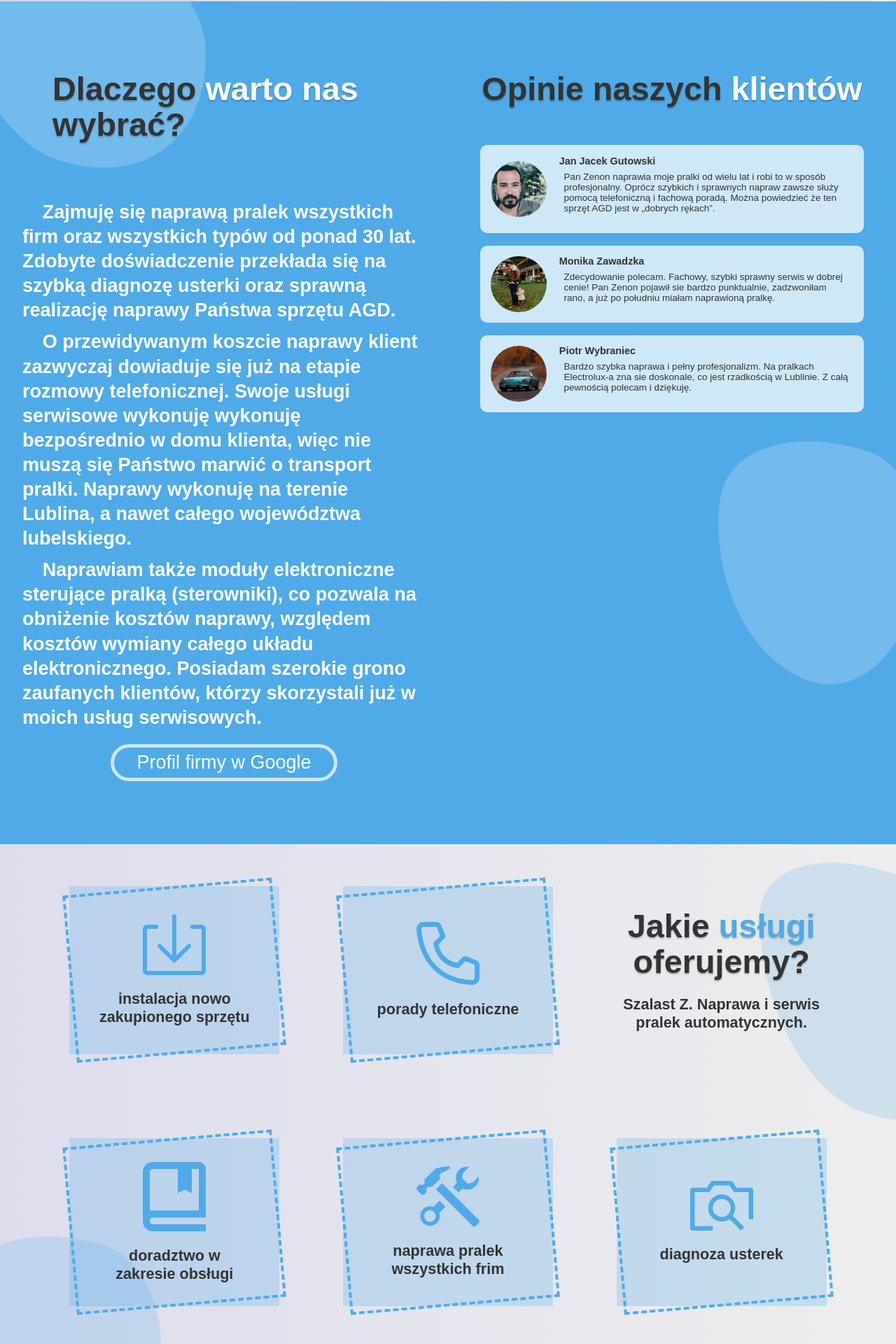
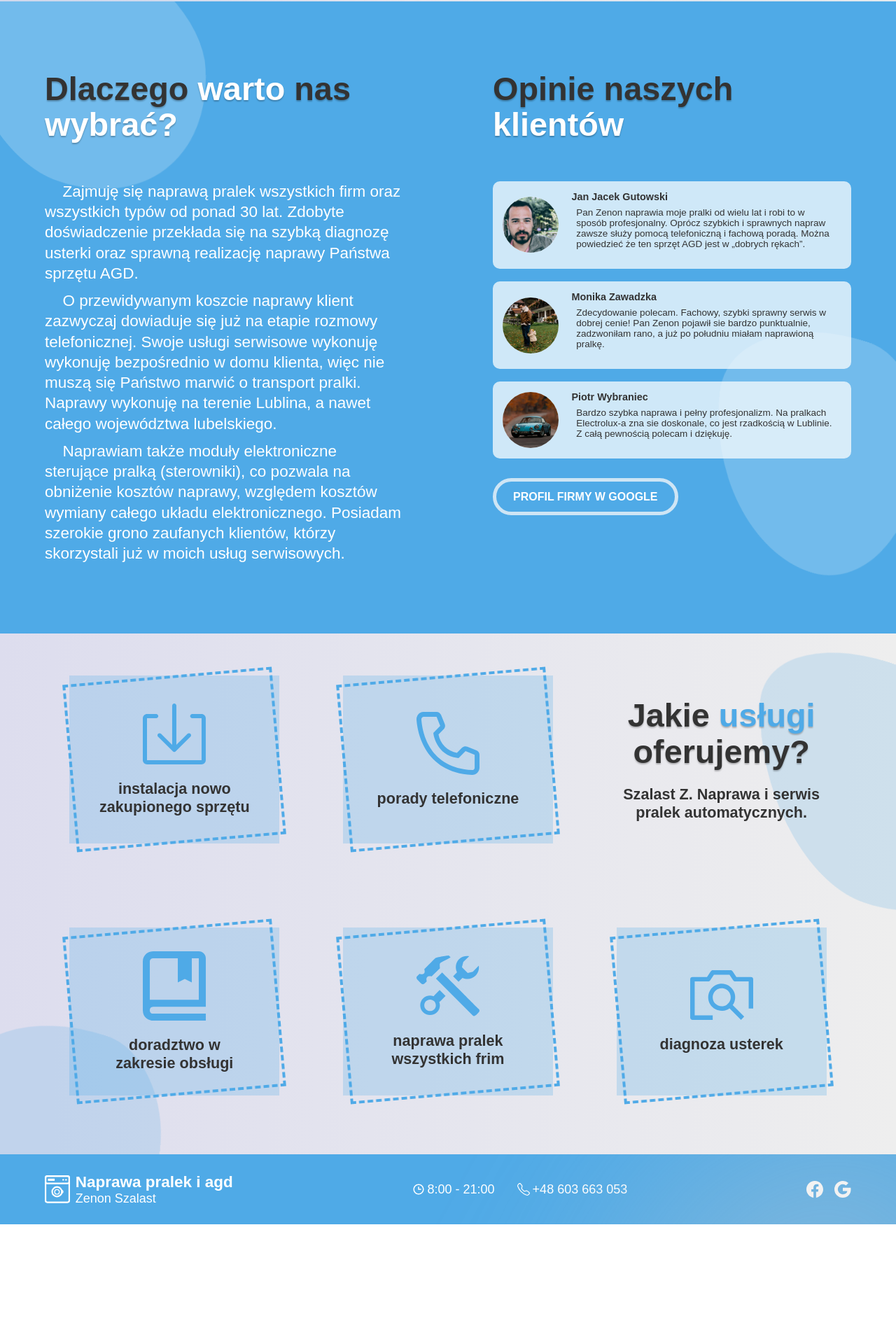
Before and after one commit to alfycode/naprawa-pralek-website, a Next.js app: page /App in a window 1280 px wide. Shown: the part 798-2718 px from the top of the page at 70% size. After the commit the page ends 2547 px from the top, so only its background shows below. Built offline with nearby package versions, Linux system fonts and the light colour scheme.

Commit message:
main : add footer and fix about us page

```diff
--- a/src/components/AboutUs/AboutUsElements.js
+++ b/src/components/AboutUs/AboutUsElements.js
@@ -12,6 +12,7 @@ export const AboutUsContentWrap = styled.div`
   gap: 3em;
   margin-bottom: 5em;
   z-index: 10;
+  padding: 0 4rem;
   @media screen and (min-width: 768px) {
     width: 80%;
   }
@@ -20,7 +21,7 @@ export const AboutUsContentWrap = styled.div`
   }
 `;
 export const AboutUsTitle = styled(motion.h2)`
-  width: ${(props) => (props.serv ? "300px" : "250px")};
+  // width: ${(props) => (props.serv ? "300px" : "250px")};
   font-size: 3.8em;
   font-weight: 800;
   text-align: center;
@@ -29,28 +30,28 @@ export const AboutUsTitle = styled(motion.h2)`
   text-shadow: 0px 2px 2px rgba(0, 0, 0, 0.25);
   padding-top: ${(props) => (props.serv ? "0" : "0.5em")};
   @media screen and (min-width: 550px) {
-    width: ${(props) => (props.serv ? "400px" : "350px")};
+    // width: ${(props) => (props.serv ? "400px" : "350px")};
   }
   @media screen and (min-width: 960px) {
-    width: ${(props) => (props.right ? "fit-content" : "350px")};
+    // width: ${(props) => (props.right ? "fit-content" : "350px")};
     font-size: 2.2em;
     text-align: ${(props) => [props.serv ? "center" : "left"]};
     padding-top: ${(props) => (props.serv ? "0" : "100px")};
   }
   @media screen and (min-width: 1280px) {
-    width: ${(props) => (props.right ? "fit-content" : "490px")};
+    // width: ${(props) => (props.right ? "fit-content" : "490px")};
     font-size: 2.6em;
   }
   @media screen and (min-width: 1600px) {
-    width: ${(props) => (props.right ? "fit-content" : "550px")};
+    // width: ${(props) => (props.right ? "fit-content" : "550px")};
     font-size: 2.8em;
   }
   @media screen and (min-width: 1920px) {
-    width: ${(props) => (props.right ? "fit-content" : "600px")};
+    // width: ${(props) => (props.right ? "fit-content" : "600px")};
     font-size: 3em;
   }
   @media screen and (min-width: 2300px) {
-    width: ${(props) => (props.right ? "fit-content" : "700px")};
+    // width: ${(props) => (props.right ? "fit-content" : "700px")};
     font-size: 3em;
   }
 `;
@@ -61,15 +62,16 @@ export const AboutUsText = styled(motion.p)`
   display: flex;
   flex-direction: column;
   align-items: center;
-  font-weight: 700;
+  font-weight: 400;
   font-size: 2.4em;
   line-height: 1.3em;
-  text-align: left;
+  text-align: center;
   color: #fff;
-  width: 90%;
+  // width: 90%;
   @media screen and (min-width: 960px) {
-    font-size: 1.5em;
-    margin-top: 1em;
+    font-size: 1.25em;
+    // margin-top: 1em;
+    text-align: left;
   }
 `;
 export const AboutUsOpinionsWrap = styled.div`
@@ -80,16 +82,17 @@ export const AboutUsOpinionsWrap = styled.div`
   justify-content: center;
   align-items: center;
   gap: 3em;
-  @media screen and (min-width: 768px) {
-    width: 95%;
-  }
+  // @media screen and (min-width: 768px) {
+  //  width: 100%;
+  // }
   @media screen and (min-width: 960px) {
     gap: 1em;
+    align-items: flex-start;
   }
 `;
 export const AboutUsOpinionContainer = styled(motion.div)`
   height: fit-content;
-  width: 80%;
+  width: 100%;
   max-width: 872px;
   border-radius: 10px;
   padding: 1.5em;
@@ -99,11 +102,11 @@ export const AboutUsOpinionContainer = styled(motion.div)`
   justify-content: center;
   align-items: center;
   gap: 2em;
-  @media screen and (min-width: 550px) {
-    width: 75%;
-  }
+  // @media screen and (min-width: 550px) {
+  //   width: 75%;
+  // }
   @media screen and (min-width: 960px) {
-    width: 90%;
+    // width: 90%;
     gap: 1em;
     flex-direction: row;
     padding: 0.8em;
@@ -162,14 +165,16 @@ export const GoogleWebsiteButton = styled.button`
   border-radius: 100px;
   font-size: inherit;
   line-height: 120%;
-  font-weight: 500;
+  font-weight: 700;
   cursor: none;
-  color: inherit;
+  color: white;
   text-decoration: inherit;
-  padding: 0.6em 1.2em;
+  padding: 1.25rem 2rem;
   margin-top: 10px;
+  font-size: 1rem;
+  text-transform: uppercase;
   @media screen and (min-width: 768px) {
     background-color: transparent;
-    padding: 0.2em 1.2em;
+    padding: .75rem 1.5rem;
   }
 `;
--- a/src/components/AboutUs/index.js
+++ b/src/components/AboutUs/index.js
@@ -18,12 +18,14 @@ import {
 } from "./AboutUsElements";
 import { Bubble } from "../Landing/LandingElements";
 import { theme } from "../../helpers/theme";
+import styled from 'styled-components';
+
 const AboutUsPage = () => {
   return (
     <Container vh name='aboutUs'>
       <AboutUsContentWrap>
         <AboutUsTitle>
-          Dlaczego <TitleSpan>warto nas</TitleSpan> wybrać?
+          Dlaczego <TitleSpan>warto </TitleSpan>nas <TitleSpan>wybrać?</TitleSpan>
         </AboutUsTitle>
         <AboutUsText
           style={{ opacity: 0 }}
@@ -48,9 +50,6 @@ const AboutUsPage = () => {
             całego układu elektronicznego. Posiadam szerokie grono zaufanych
             klientów, którzy skorzystali już w moich usług serwisowych.
           </TextParagraph>
-          <OpinionsLink href={"https://g.page/r/CRNUyEpn1OkuEAE"}>
-            <GoogleWebsiteButton>Profil firmy w Google</GoogleWebsiteButton>
-          </OpinionsLink>
         </AboutUsText>
       </AboutUsContentWrap>
       <AboutUsContentWrap second right='true'>
@@ -113,6 +112,9 @@ const AboutUsPage = () => {
               </ClientOpinionText>
             </ClientOpinionTextWrap>
           </AboutUsOpinionContainer>
+          <OpinionsLink href={"https://g.page/r/CRNUyEpn1OkuEAE"}>
+            <GoogleWebsiteButton>Profil firmy w Google</GoogleWebsiteButton>
+          </OpinionsLink>
         </AboutUsOpinionsWrap>
       </AboutUsContentWrap>
       <Bubble white bgc={theme.colors.bubbleWhite} top={"-10%"} left={"-5%"} />
--- /dev/null
+++ b/src/components/Footer/FooterElements.js
@@ -0,0 +1,87 @@
+import styled from 'styled-components';
+import { Container } from '../Container';
+import { LogoType } from '../Header/HeaderElements';
+
+export const StyledContainer = styled(Container)`
+	width: 100%;
+	min-height: 100px;
+	align-items: center;
+	justify-content: center;
+	padding: 1.5rem 4rem;
+	color: white;
+	row-gap: 1.75rem;
+
+	@media screen and (min-width: 960px) {
+		flex-direction: row;
+		justify-content: space-between;
+	}
+`;
+
+export const LogoWrapper = styled.div`
+	display: flex;
+	align-items: center;
+	column-gap: 0.5rem;
+`;
+
+export const StyledPersonalData = styled.div`
+	display: flex;
+	flex-direction: column;
+	justify-content: center;
+`;
+
+export const StyledTextHeading = styled.h2`
+	font-size: 2em;
+  @media screen and (min-width: 768px) {
+		font-size: 2em;
+	}
+  @media screen and (min-width: 960px) {
+		font-size: 1.25em;
+	}
+`;
+
+export const StyledTextName = styled.p`
+	font-size: 1.5em;
+  @media screen and (min-width: 768px) {
+		font-size: 1.25em;
+	}
+  @media screen and (min-width: 960px) {
+		font-size: 1em;
+	}
+`;
+
+export const StyledDetails = styled.div`
+	display: flex;
+	align-items: center;
+	justify-content: center;
+	column-gap: 1.5rem;
+	font-size: 1.5em;
+  @media screen and (min-width: 768px) {
+		font-size: 1.25em;
+	}
+  @media screen and (min-width: 960px) {
+		font-size: 1em;
+    column-gap: 2rem;
+	}
+`;
+
+export const StyledButtonsContainer = styled.div`
+	display: flex;
+	align-items: center;
+	justify-content: center;
+	column-gap: 1.5rem;
+	font-size: 1.5rem;
+  @media screen and (min-width: 960px) {
+		column-gap: 1rem;
+	}
+`;
+
+export const StyledDetail = styled.div`
+	display: flex;
+	align-items: center;
+	justify-content: center;
+	column-gap: 0.25rem;
+`;
+
+export const StyledLogoTypeColor = styled(LogoType)`
+	filter: brightness(10);
+`;
--- /dev/null
+++ b/src/components/Footer/index.js
@@ -0,0 +1,71 @@
+import React, { useState } from 'react';
+import { LogoContainer, LogoType as LogoType } from '../Header/HeaderElements';
+import { BiTime } from 'react-icons/bi';
+import { BsTelephone } from 'react-icons/bs';
+import { BsGoogle, BsFacebook } from 'react-icons/bs';
+import {
+	StyledButtonsContainer,
+	StyledContainer,
+	StyledDetail,
+	StyledDetails,
+	StyledLogoTypeColor,
+	StyledPersonalData,
+	LogoWrapper,
+	StyledTextHeading,
+	StyledTextName,
+} from './FooterElements';
+import { Bubble, BubbleWrap } from '../Landing/LandingElements';
+
+const Footer = () => {
+	const [isOpen, setisOpen] = useState(false);
+	const setIsOpenHandler = () => {
+		setisOpen(!isOpen);
+	};
+	return (
+		<StyledContainer vh name="footer">
+			<LogoWrapper>
+				<LogoContainer
+					className="link"
+					spy={true}
+					smooth={true}
+					duration={500}
+					onClick={() => {
+						scroll.scrollToTop();
+						{
+							if (isOpen) setIsOpenHandler();
+						}
+					}}
+				>
+					<StyledLogoTypeColor
+						whileHover={{ scale: 1.1 }}
+						src={'/img/logoType.svg'}
+						alt="logo pralki"
+					/>
+				</LogoContainer>
+				<StyledPersonalData>
+					<StyledTextHeading>Naprawa pralek i agd</StyledTextHeading>
+					<StyledTextName>Zenon Szalast</StyledTextName>
+				</StyledPersonalData>
+			</LogoWrapper>
+			<StyledDetails>
+				<StyledDetail>
+					<BiTime />
+					8:00 - 21:00
+				</StyledDetail>
+				<StyledDetail>
+					<BsTelephone />
+					+48 603 663 053
+				</StyledDetail>
+			</StyledDetails>
+			<StyledButtonsContainer>
+				<BsFacebook />
+				<BsGoogle />
+			</StyledButtonsContainer>
+			<BubbleWrap second>
+        <Bubble second landing bgc="#ccc" />
+      </BubbleWrap>
+		</StyledContainer>
+	);
+};
+
+export default Footer;
--- a/src/components/Header/index.js
+++ b/src/components/Header/index.js
@@ -51,10 +51,21 @@ const Header = () => {
         />
       </LogoContainer>
       <NavContainer>
+      <NavLink
+          className='link'
+          spy={true}
+          offset={-100}
+          smooth={true}
+          duration={500}
+          activeClass='active'
+          to='top'
+        >
+          Strona główna
+        </NavLink>
         <NavLink
           className='link'
           spy={true}
-          offset={-80}
+          offset={-95}
           smooth={true}
           duration={500}
           activeClass='active'
@@ -65,7 +76,7 @@ const Header = () => {
         <NavLink
           className='link'
           spy={true}
-          offset={-80}
+          offset={-90}
           smooth={true}
           duration={500}
           activeClass='active'
--- a/src/components/Landing/index.js
+++ b/src/components/Landing/index.js
@@ -26,8 +26,8 @@ import {
 } from "./LandingElements";
 const LandingPage = () => {
   return (
-    <Container vh landing bgColor>
-      <StyledContentContainer name='top'>
+    <Container vh landing bgColor name='top'>
+      <StyledContentContainer>
         <Logo />
         <StyledTextContentContainer
           initial={{ opacity: 0, y: 50 }}
--- a/src/pages/App.js
+++ b/src/pages/App.js
@@ -1,16 +1,17 @@
-import React from "react";
-import { PagesContainer } from "../components/PagesContainer.js";
-import Header from "../components/Header";
-import Landing from "../components/Landing";
-import AboutUs from "../components/AboutUs";
-import Services from "../components/Services";
-import Cursor from "../components/Cursor";
-import { Theme } from "../components/Theme.js";
+import React from 'react';
+import { PagesContainer } from '../components/PagesContainer.js';
+import Header from '../components/Header';
+import Landing from '../components/Landing';
+import AboutUs from '../components/AboutUs';
+import Services from '../components/Services';
+import Cursor from '../components/Cursor';
+import Footer from '../components/Footer';
+import { Theme } from '../components/Theme.js';
 
 class App extends React.Component {
 	componentDidMount() {
 		const removeFouc = (foucElement) => {
-      foucElement.className = foucElement.className.replace("no-fouc", "fouc");
+			foucElement.className = foucElement.className.replace('no-fouc', 'fouc');
 		};
 
 		removeFouc(document.documentElement);
@@ -24,6 +25,7 @@ class App extends React.Component {
 					<Landing />
 					<AboutUs />
 					<Services />
+					<Footer />
 				</PagesContainer>
 			</Theme>
 		);
```
Also changed, not shown: src/components/Header/HeaderElements.js (+15 -18 lines). Lines whose indentation alone changed are shown as unchanged.
